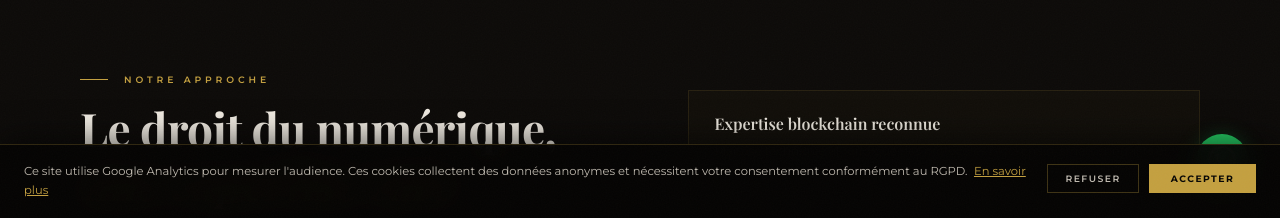
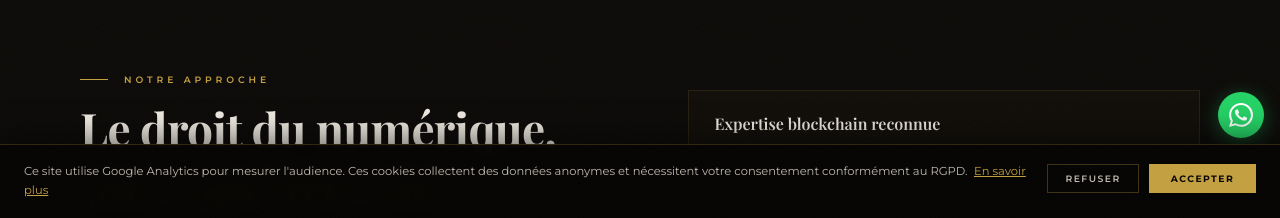
Before and after one commit to Avetisiana/Site-Avocat-FX, a website: page cryptomonnaies.html in a window 1280 px wide. Shown: the part 582-800 px from the top of the page. Drawn offline with nearby package versions, Linux system fonts and the light colour scheme; a web font is replaced by a local one.

Commit message:
Force wa-btn size with inline styles on expertise pages
CSS class was present but apparently not rendering correctly on live site.
Added inline style directly on <a> and width/height attrs on SVG to
guarantee the button stays a 46px fixed circle regardless of cascade.

Co-Authored-By: Claude Sonnet 4.6 <noreply@anthropic.com>

```diff
--- a/cryptomonnaies.html
+++ b/cryptomonnaies.html
@@ -557,8 +557,8 @@
 </div>
 
 <!-- TODO: replace 33677933504 with the lawyer's mobile WhatsApp number e.g. 336XXXXXXXX -->
-<a href="https://wa.me/33677933504?text=Bonjour%2C%20je%20souhaite%20prendre%20rendez-vous%20avec%20Ma%C3%AEtre%20LAPERONNIE." class="wa-btn" target="_blank" rel="noopener" aria-label="Contacter par WhatsApp">
-  <svg viewBox="0 0 24 24" fill="white" xmlns="http://www.w3.org/2000/svg">
+<a href="https://wa.me/33677933504?text=Bonjour%2C%20je%20souhaite%20prendre%20rendez-vous%20avec%20Ma%C3%AEtre%20LAPERONNIE." class="wa-btn" target="_blank" rel="noopener" aria-label="Contacter par WhatsApp" style="position:fixed;bottom:5rem;right:1rem;z-index:985;width:46px;height:46px;background:#25D366;border-radius:50%;display:flex;align-items:center;justify-content:center;box-shadow:0 4px 20px rgba(37,211,102,.35);text-decoration:none;">
+  <svg viewBox="0 0 24 24" fill="white" xmlns="http://www.w3.org/2000/svg" width="24" height="24" style="width:24px;height:24px;flex-shrink:0;">
     <path d="M17.472 14.382c-.297-.149-1.758-.867-2.03-.967-.273-.099-.471-.148-.67.15-.197.297-.767.966-.94 1.164-.173.199-.347.223-.644.075-.297-.15-1.255-.463-2.39-1.475-.883-.788-1.48-1.761-1.653-2.059-.173-.297-.018-.458.13-.606.134-.133.298-.347.446-.52.149-.174.198-.298.298-.497.099-.198.05-.371-.025-.52-.075-.149-.669-1.612-.916-2.207-.242-.579-.487-.5-.669-.51-.173-.008-.371-.01-.57-.01-.198 0-.52.074-.792.372-.272.297-1.04 1.016-1.04 2.479 0 1.462 1.065 2.875 1.213 3.074.149.198 2.096 3.2 5.077 4.487.709.306 1.262.489 1.694.625.712.227 1.36.195 1.871.118.571-.085 1.758-.719 2.006-1.413.248-.694.248-1.289.173-1.413-.074-.124-.272-.198-.57-.347m-5.421 7.403h-.004a9.87 9.87 0 01-5.031-1.378l-.361-.214-3.741.982.998-3.648-.235-.374a9.86 9.86 0 01-1.51-5.26c.001-5.45 4.436-9.884 9.888-9.884 2.64 0 5.122 1.03 6.988 2.898a9.825 9.825 0 012.893 6.994c-.003 5.45-4.437 9.884-9.885 9.884m8.413-18.297A11.815 11.815 0 0012.05 0C5.495 0 .16 5.335.157 11.892c0 2.096.547 4.142 1.588 5.945L.057 24l6.305-1.654a11.882 11.882 0 005.683 1.448h.005c6.554 0 11.89-5.335 11.893-11.893a11.821 11.821 0 00-3.48-8.413z"/>
   </svg>
 </a>
```
Also changed, not shown: droit-famille.html (+2 -2 lines), droit-penal.html (+2 -2 lines).
